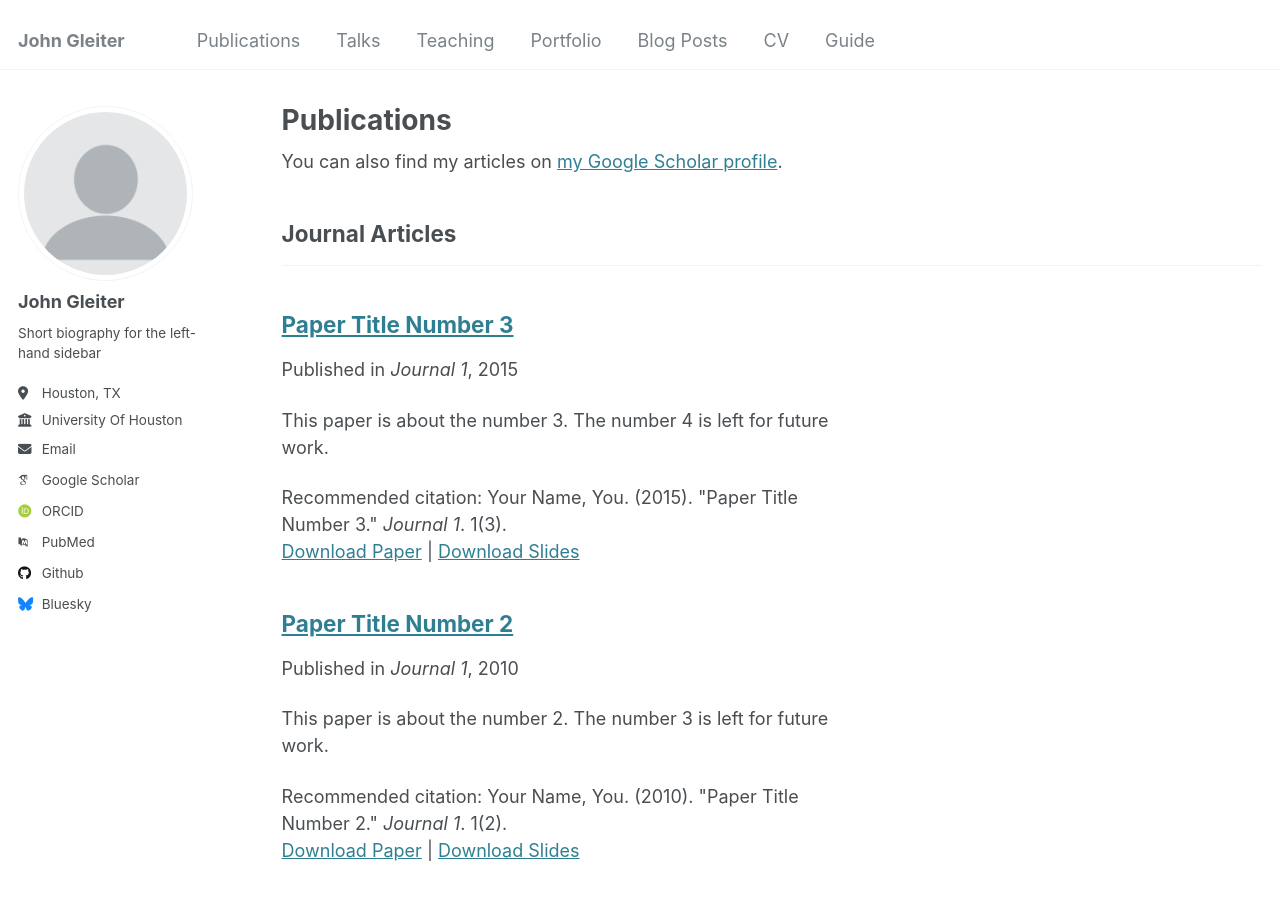
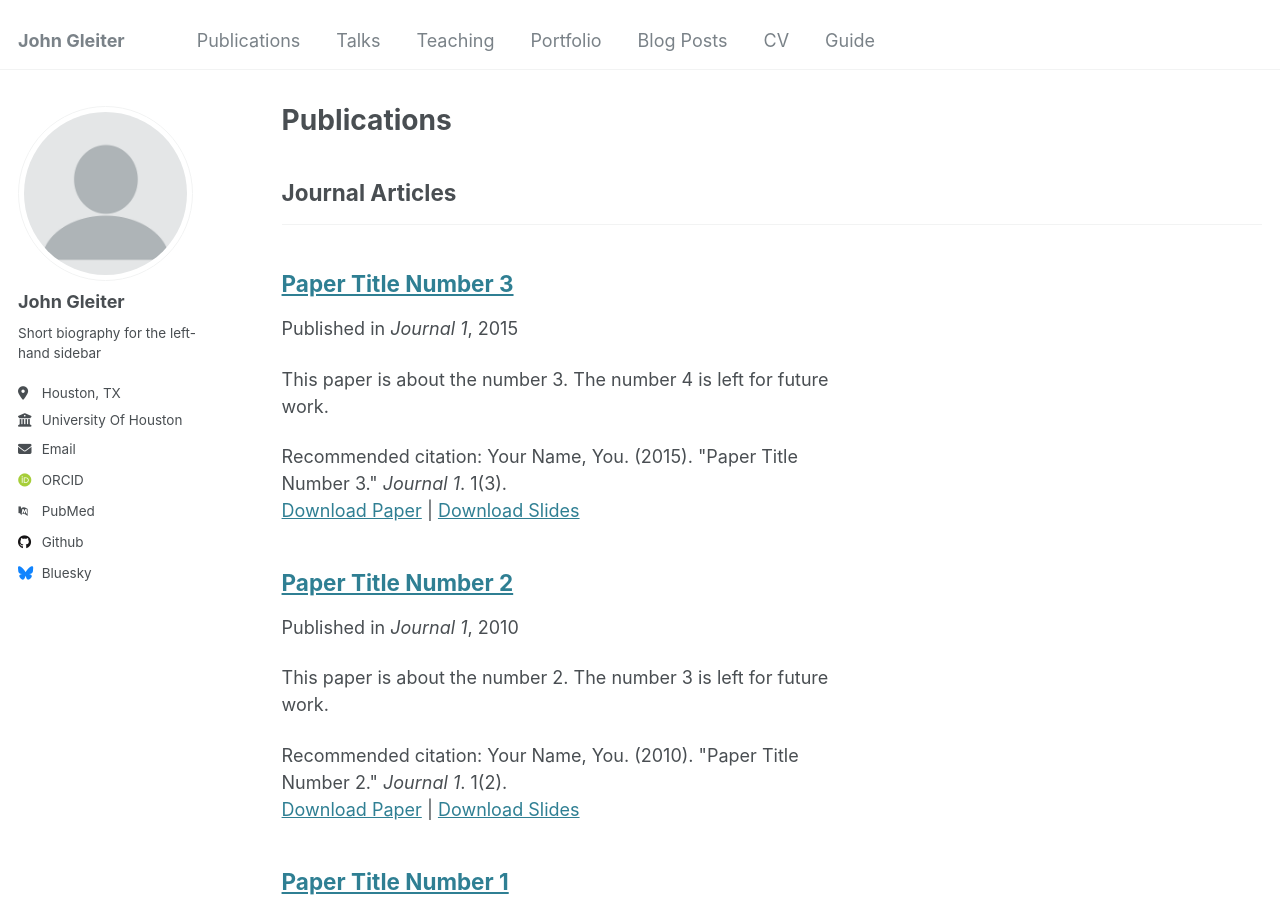
Before and after one commit to johnpaul123Z/johnpaul123Z.github.io, a Jekyll site: the page built from _pages/publications.html, in a window 1280 px wide and 900 px high. Built offline with Jekyll 4.4.1, drawn with Linux system fonts in a browser that asks for light colours; some web fonts are replaced; part of the change alters nothing that is shown.

Commit message:
Update _config.yml

```diff
--- a/_config.yml
+++ b/_config.yml
@@ -32,7 +32,7 @@ author:
 
   # Academic websites
   arxiv            : # URL - Update with the correct link to your profile
-  googlescholar    : "https://scholar.google.com/citations?user=PS_CX0AAAAAJ"
+  Linkedin    : https://www.linkedin.com/in/john-gleiter-33013b295/
   impactstory      : # URL
   orcid            : "http://orcid.org/yourorcidurl"
   semantic         : # URL
```
